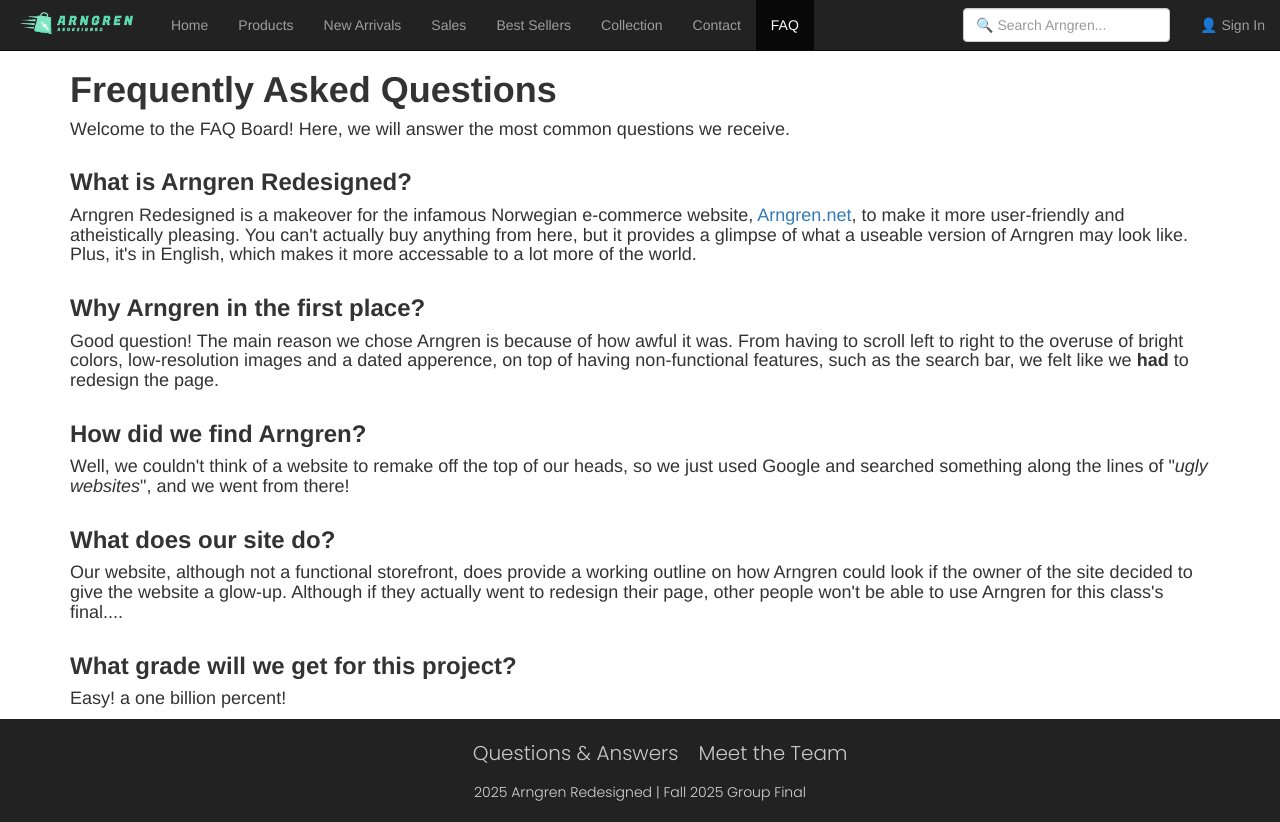
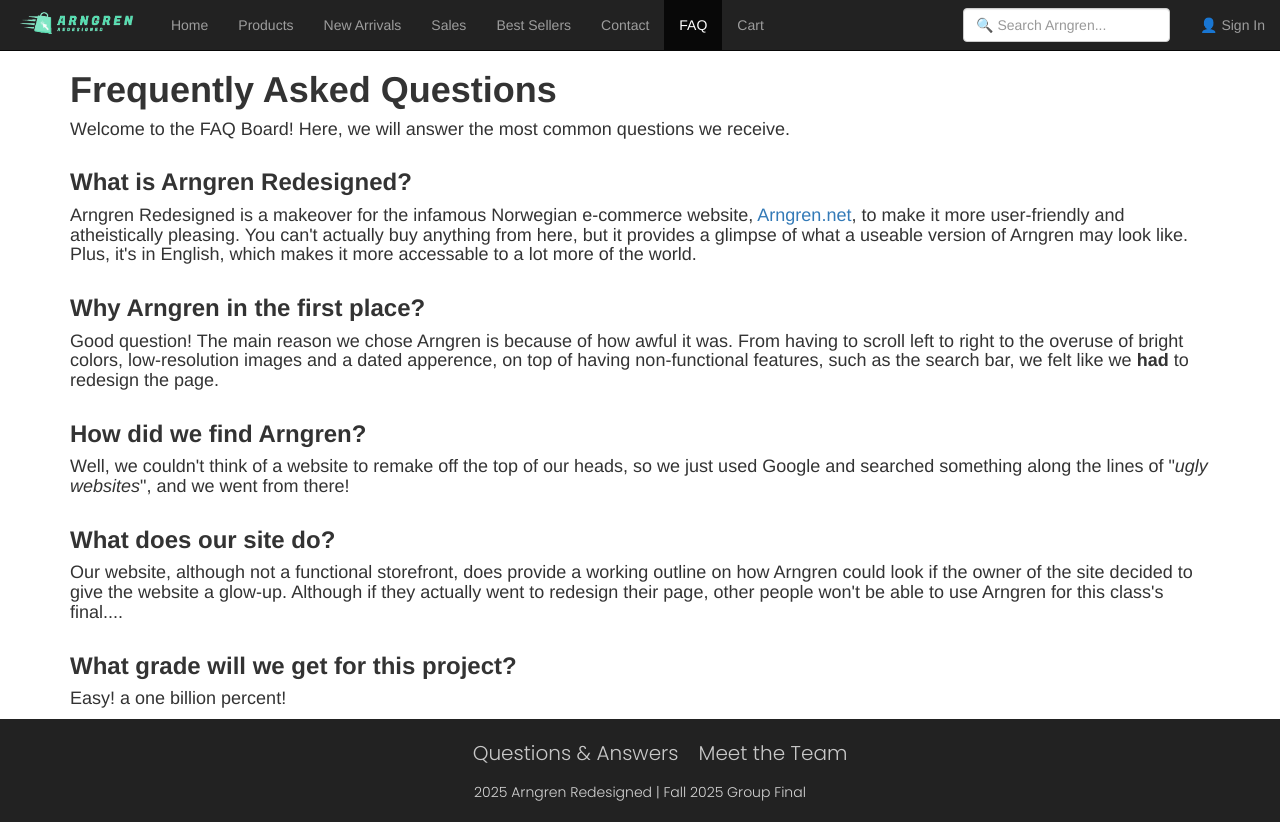
Before and after one commit to eepy-mike/INF-286-Final-Project, a plain HTML site: page faq.html in a window 1280 px wide. Drawn offline with nearby package versions, Linux system fonts and the light colour scheme.

Commit message:
Remove 'Collection' link and add 'Cart' link

```diff
--- a/faq.html
+++ b/faq.html
@@ -43,9 +43,9 @@
                 <li><a href="#">New Arrivals</a></li>
                 <li><a href="#">Sales</a></li>
                 <li><a href="#">Best Sellers</a></li>
-                <li><a href="#">Collection</a></li>
                 <li><a href="#">Contact</a></li>
                 <li class="active"><a href="faq.html">FAQ</a></li>
+                <li><a href="#">Cart</a></li>
             </ul>
             <!-- Sign-in Link -->
             <ul class="nav navbar-nav navbar-right">
```
